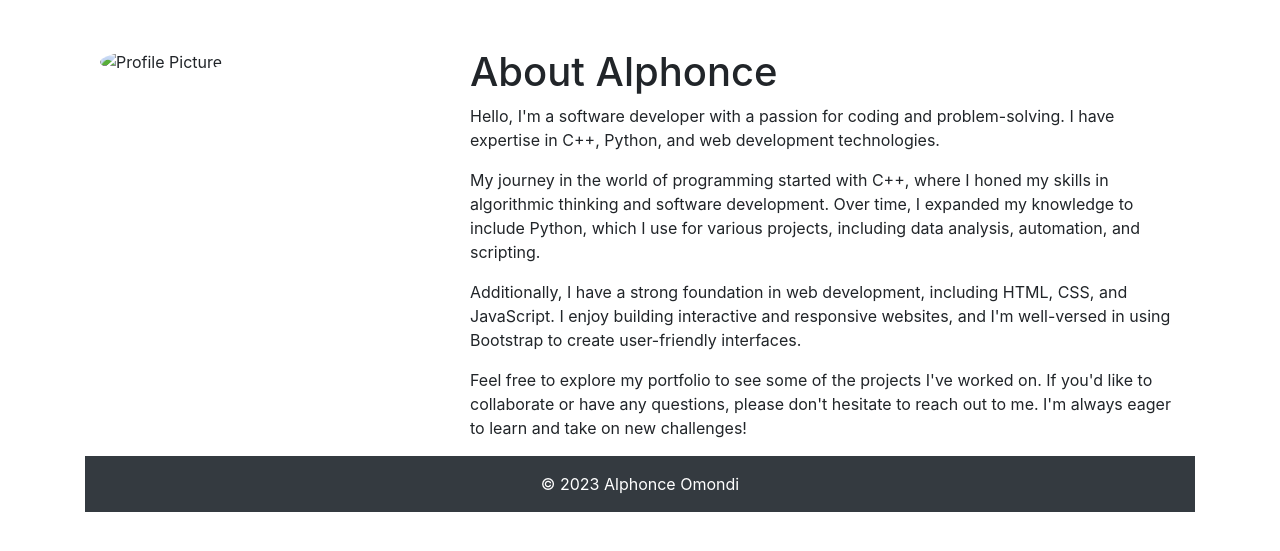
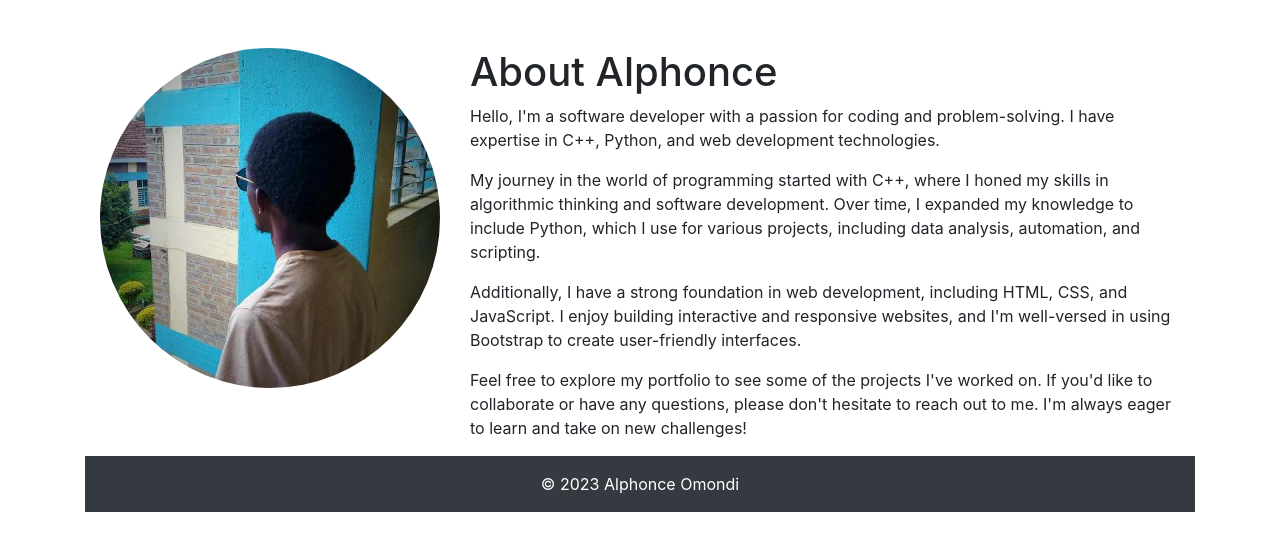
Before and after one commit to amcoolalphonce/Portfolio, a Django app: template alphonce/templates/alphonce/about.html in a window 1280 px wide. Shown: the part 56-607 px from the top of the page. Run offline with Django 4.2, Linux system fonts and the light colour scheme; the template is opened without the code that fills it, so the values that code supplies are empty; some libraries are stand-ins or nearby versions.

Commit message:
Profile photo not yet working

```diff
--- a/alphonce/templates/alphonce/about.html
+++ b/alphonce/templates/alphonce/about.html
@@ -1,4 +1,5 @@
 {%  extends 'alphonce/base.html' %}
+{% load static %}
 
 {% block content %}
 
@@ -16,7 +17,7 @@
         <div class="container mt-5">
                 <div class="row">
                         <div class="col-md-4">
-                                <img src="{% url 'alphonce/uploads/dp.jpeg' %}" alt="Profile Picture" class="img-fluid rounded-circle">
+                                <img src="{% static 'alphonce/uploads/dp.jpeg' %}" alt="Profile Picture" class="img-fluid rounded-circle">
                         </div>
                         <div class="col-md-8">
                                 <h1>About Alphonce</h1>
--- a/portfolio/settings.py
+++ b/portfolio/settings.py
@@ -116,7 +116,7 @@ USE_TZ = True
 # Static files (CSS, JavaScript, Images)
 # https://docs.djangoproject.com/en/4.2/howto/static-files/
 
-STATIC_URL = 'static/'
+STATIC_URL = 'uploads/'
 
 # Default primary key field type
 # https://docs.djangoproject.com/en/4.2/ref/settings/#default-auto-field
```
